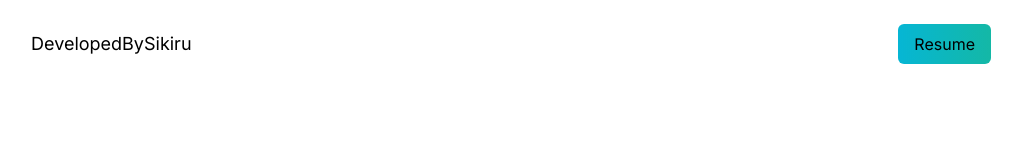
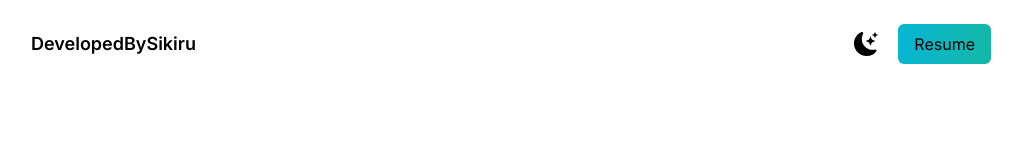
Before and after one commit to sikiru-sikiru/my-portfolio-2024, a Next.js app: page / in a window 1280 px wide. Shown: the top 160 px of the page, without its empty margins (129-1151 px from the left). Built offline with nearby package versions, Linux system fonts and the light colour scheme.

Commit message:
the finished work of my portfolio website

```diff
--- a/app/page.tsx
+++ b/app/page.tsx
@@ -35,14 +35,14 @@ const[darkMode, setDarkMode] = useState(false);
       </head>
 
 
-    <main className='bg-white px-10 md:px-20 lg:px-40 dark:bg-black'>
+    <main className='bg-white px-10 md:px-20 lg:px-40 dark:bg-gray-900'>
 
       <section className='min-h-screen' >
 
      <nav className='py-6 mb-12 flex justify-between items-center'>
-      <h1 className='text-lg font dark:text-white'>DevelopedBySikiru</h1>
+      <h1 className='text-lg font dark:text-white font-semibold'>DevelopedBySikiru</h1>
       <ul className='flex items-center'>
-        <li className='cursor-pointer text-2xl mr-5 dark: text-white' onClick={() => setDarkMode (!darkMode)}><BsFillMoonStarsFill/></li>
+        <li className='cursor-pointer text-2xl mr-5 dark:text-white' onClick={() => setDarkMode (!darkMode)}><BsFillMoonStarsFill/></li>
         <li className='bg-gradient-to-r from-cyan-500 to-teal-500 rounded-md px-4 py-2'><a className=''  href="">Resume</a></li>
       </ul>
 
@@ -118,7 +118,7 @@ const[darkMode, setDarkMode] = useState(false);
 
       <section>
         <div>
-          <h3 className='py-1 mt-10 text-3xl font-medium'>Portofolio</h3>
+          <h3 className='py-1 mt-10 text-3xl font-medium dark:text-white'>Portofolio</h3>
 
           <p className='text-md py-2 leading-8 text-gray-800 dark:text-white'>Since the begining of my journey as a freelance designer and developer i have done work for <span className='text-teal-500'> agencies </span>
            consulted for <span className='text-teal-500'>startups</span> and colaborated with talented people to create digital products for both business and consumer use</p>
```
